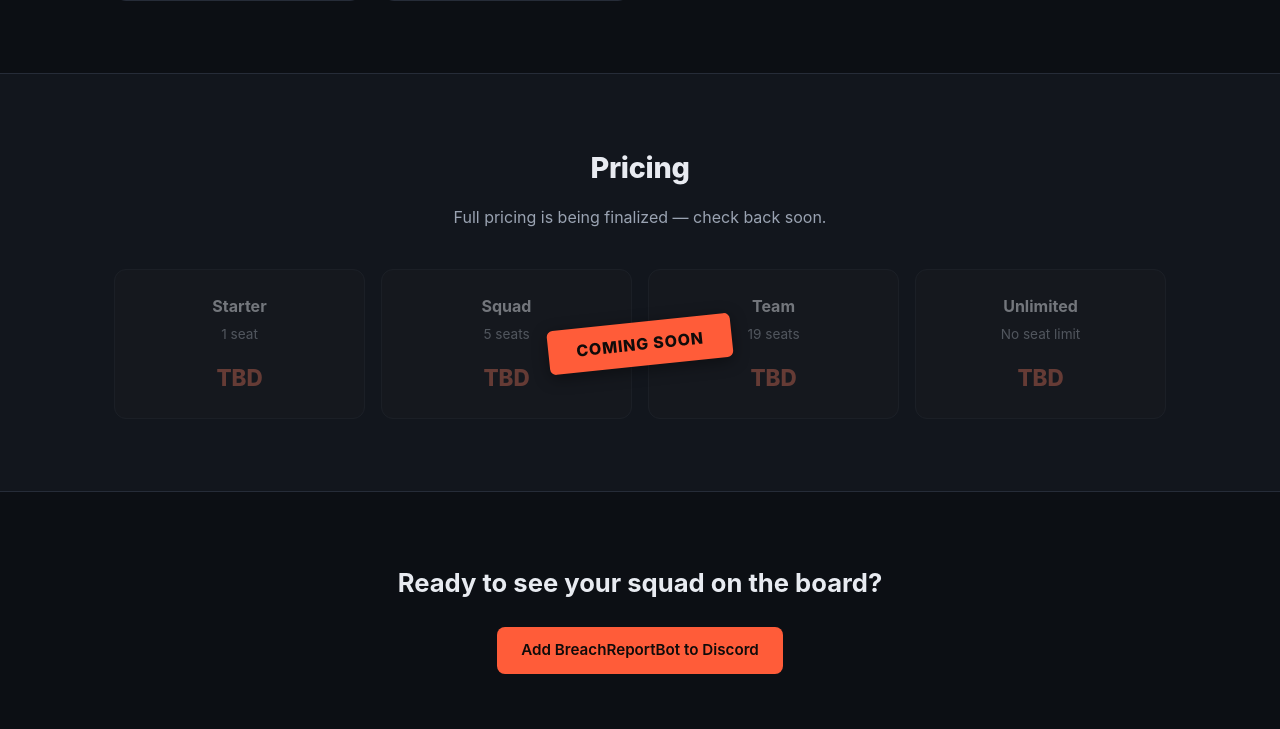
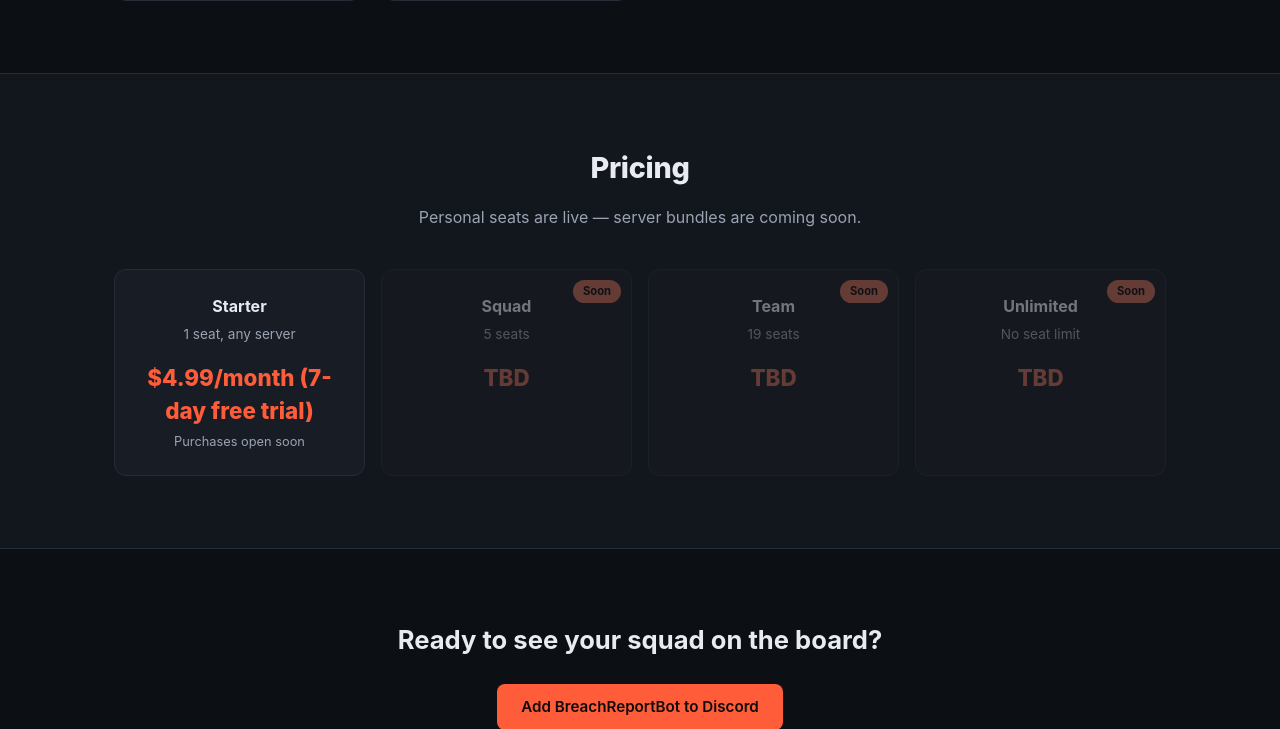
Before and after one commit to DeplorableTM/breachreportbot-site, a Flask app: page / in a window 1280 px wide. Shown: the part 1162-1891 px from the top of the page. Run offline with Flask 3, Linux system fonts and the light colour scheme.

Commit message:
Add website purchase flow: Discord login + Lemon Squeezy checkout
Personal (user-scope, 1-seat) purchases can now be started from the
website's pricing card, not just /subscribe in Discord. "Sign in with
Discord" (OAuth2, identify scope only) gets a real, verified Discord
user ID server-side, then a Lemon Squeezy checkout is created with
that ID embedded as custom_data -- identical in shape to what
/subscribe already produces in the bot, so the existing webhook
handler needs no changes to support this second purchase path.

Guild-scope bundles are deliberately not wired here yet (identify
alone doesn't reveal guild memberships; would need the guilds scope
and a server picker) -- add later if there's real demand.

Gracefully degrades to "Purchases open soon" / a friendly error page
until DISCORD_CLIENT_SECRET, LEMON_SQUEEZY_API_KEY, and
LEMON_SQUEEZY_STORE_ID are set on this service and the OAuth redirect
URI is registered in the Developer Portal.

```diff
--- a/app.py
+++ b/app.py
@@ -1,7 +1,17 @@
 import os
-from flask import Flask, render_template, abort, request, redirect
+import secrets
+from urllib.parse import urlencode
+
+import requests
+from flask import Flask, render_template, abort, request, redirect, session
 
 app = Flask(__name__)
+
+# Required for signing the session cookie that holds the OAuth CSRF state (see /buy
+# and /auth/discord/callback below). Must be set to a fixed value in Railway -- a
+# per-process random fallback would break state verification the moment gunicorn
+# runs more than one worker (each worker would sign with a different secret).
+app.secret_key = os.environ.get("FLASK_SECRET_KEY") or secrets.token_hex(32)
 
 
 @app.before_request
@@ -20,12 +30,138 @@ INVITE_URL = (
     if DISCORD_CLIENT_ID else "#"
 )
 
+# ── Website purchase flow (user-scope only for now -- see BreachReport.py's
+# SEAT_BUNDLES for the guild-scope bundles, not wired here yet) ────────────────
+# "Sign in with Discord" (OAuth2, identify scope only) gets a real, verified Discord
+# user ID server-side, then a Lemon Squeezy checkout is created directly with that ID
+# embedded as custom_data -- identical in shape to what /subscribe already produces in
+# the bot, so the existing webhook handler needs no changes to support this second
+# purchase path.
+DISCORD_CLIENT_SECRET   = os.environ.get("DISCORD_CLIENT_SECRET", "")
+LEMON_SQUEEZY_API_KEY   = os.environ.get("LEMON_SQUEEZY_API_KEY", "")
+LEMON_SQUEEZY_STORE_ID  = os.environ.get("LEMON_SQUEEZY_STORE_ID", "")
+DISCORD_OAUTH_REDIRECT_URI = os.environ.get(
+    "DISCORD_OAUTH_REDIRECT_URI", "https://breachreportbot.com/auth/discord/callback"
+)
+
+# Must match SEAT_BUNDLES["user"]["1"] in BreachReport.py -- keep in sync by hand if
+# that ever changes, there's no shared source of truth between the two repos.
+USER_1_VARIANT_ID  = 1954632
+USER_1_PRICE_LABEL = "$4.99/month (7-day free trial)"
+
+
+def _buy_flow_configured():
+    return all([DISCORD_CLIENT_ID, DISCORD_CLIENT_SECRET, LEMON_SQUEEZY_API_KEY, LEMON_SQUEEZY_STORE_ID])
+
+
 PAGES = {"terms", "privacy", "refunds"}
 
 
 @app.route("/")
 def index():
-    return render_template("index.html", invite_url=INVITE_URL)
+    return render_template(
+        "index.html", invite_url=INVITE_URL,
+        buy_enabled=_buy_flow_configured(), user_1_price=USER_1_PRICE_LABEL,
+    )
+
+
+@app.route("/buy")
+def buy():
+    """Starts the Discord login step of the purchase flow. Only the user-scope 1-seat
+    bundle is wired up right now -- guild-scope purchases need a server picker (the
+    identify scope alone doesn't reveal guild memberships) and are deferred until
+    there's real demand for buying that way instead of via /subscribe in Discord."""
+    if not _buy_flow_configured():
+        return render_template("buy_error.html", reason="Purchases aren't set up yet — check back soon."), 503
+    state = secrets.token_urlsafe(32)
+    session["oauth_state"] = state
+    params = {
+        "client_id": DISCORD_CLIENT_ID,
+        "redirect_uri": DISCORD_OAUTH_REDIRECT_URI,
+        "response_type": "code",
+        "scope": "identify",
+        "state": state,
+    }
+    return redirect("https://discord.com/oauth2/authorize?" + urlencode(params))
+
+
+@app.route("/auth/discord/callback")
+def discord_callback():
+    if request.args.get("error"):
+        return render_template("buy_error.html", reason="Discord login was cancelled."), 400
+
+    state = request.args.get("state")
+    if not state or state != session.pop("oauth_state", None):
+        return render_template(
+            "buy_error.html", reason="Your login session expired or was invalid — please try again."
+        ), 400
+
+    code = request.args.get("code")
+    if not code:
+        return render_template("buy_error.html", reason="Missing authorization code from Discord."), 400
+
+    token_resp = requests.post(
+        "https://discord.com/api/oauth2/token",
+        data={
+            "client_id": DISCORD_CLIENT_ID,
+            "client_secret": DISCORD_CLIENT_SECRET,
+            "grant_type": "authorization_code",
+            "code": code,
+            "redirect_uri": DISCORD_OAUTH_REDIRECT_URI,
+        },
+        headers={"Content-Type": "application/x-www-form-urlencoded"},
+        timeout=10,
+    )
+    if token_resp.status_code != 200:
+        return render_template(
+            "buy_error.html", reason="Couldn't verify your Discord login — please try again."
+        ), 502
+    access_token = token_resp.json().get("access_token")
+
+    user_resp = requests.get(
+        "https://discord.com/api/users/@me",
+        headers={"Authorization": f"Bearer {access_token}"},
+        timeout=10,
+    )
+    discord_id = user_resp.json().get("id") if user_resp.status_code == 200 else None
+    if not discord_id:
+        return render_template(
+            "buy_error.html", reason="Couldn't read your Discord account — please try again."
+        ), 502
+
+    checkout_resp = requests.post(
+        "https://api.lemonsqueezy.com/v1/checkouts",
+        json={
+            "data": {
+                "type": "checkouts",
+                "attributes": {
+                    "checkout_data": {
+                        "custom": {
+                            "purchaser_discord_id": str(discord_id),
+                            "scope": "user",
+                            "bundle": "1",
+                        }
+                    }
+                },
+                "relationships": {
+                    "store":   {"data": {"type": "stores",   "id": str(LEMON_SQUEEZY_STORE_ID)}},
+                    "variant": {"data": {"type": "variants", "id": str(USER_1_VARIANT_ID)}},
+                },
+            }
+        },
+        headers={
+            "Authorization": f"Bearer {LEMON_SQUEEZY_API_KEY}",
+            "Content-Type": "application/vnd.api+json",
+            "Accept": "application/vnd.api+json",
+        },
+        timeout=10,
+    )
+    if checkout_resp.status_code >= 400:
+        return render_template(
+            "buy_error.html", reason="Couldn't create a checkout link — please try again in a moment."
+        ), 502
+
+    return redirect(checkout_resp.json()["data"]["attributes"]["url"])
 
 
 @app.route("/guide")
--- a/requirements.txt
+++ b/requirements.txt
@@ -1,2 +1,3 @@
 Flask==3.0.3
 gunicorn==22.0.0
+requests==2.32.3
--- a/static/style.css
+++ b/static/style.css
@@ -185,6 +185,26 @@ nav a:hover { color: var(--text); }
 .pricing-card h3 { font-size: 1rem; margin-bottom: 6px; }
 .seat-count { color: var(--text-dim); font-size: 0.85rem; margin-bottom: 16px; }
 .price { font-size: 1.4rem; font-weight: 800; color: var(--accent); }
+.price-note { color: var(--text-dim); font-size: 0.8rem; margin-top: 4px; }
+.pricing-card .btn { margin-top: 16px; }
+
+.pricing-card--soon {
+  position: relative;
+  opacity: 0.45;
+  filter: grayscale(40%);
+  pointer-events: none;
+}
+.pricing-card-badge {
+  position: absolute;
+  top: 10px;
+  right: 10px;
+  background: var(--accent);
+  color: #100b0a;
+  font-size: 0.7rem;
+  font-weight: 700;
+  padding: 3px 10px;
+  border-radius: 999px;
+}
 
 /* CTA band */
 .cta-band { padding: 72px 0; text-align: center; }
--- a/templates/index.html
+++ b/templates/index.html
@@ -52,31 +52,37 @@
 <section class="pricing" id="pricing">
   <div class="wrap">
     <h2>Pricing</h2>
-    <p class="pricing-note">Full pricing is being finalized — check back soon.</p>
-    <div class="coming-soon-wrap coming-soon-wrap--block">
+    <p class="pricing-note">Personal seats are live — server bundles are coming soon.</p>
     <div class="pricing-grid">
       <div class="pricing-card">
         <h3>Starter</h3>
-          <p class="seat-count">1 seat</p>
-          <p class="price">TBD</p>
+        <p class="seat-count">1 seat, any server</p>
+        {% if buy_enabled %}
+        <p class="price">{{ user_1_price }}</p>
+        <a class="btn btn-primary" href="/buy">Get Started</a>
+        {% else %}
+        <p class="price">{{ user_1_price }}</p>
+        <p class="price-note">Purchases open soon</p>
+        {% endif %}
       </div>
-        <div class="pricing-card">
+      <div class="pricing-card pricing-card--soon">
+        <span class="pricing-card-badge">Soon</span>
         <h3>Squad</h3>
         <p class="seat-count">5 seats</p>
         <p class="price">TBD</p>
       </div>
-        <div class="pricing-card">
+      <div class="pricing-card pricing-card--soon">
+        <span class="pricing-card-badge">Soon</span>
         <h3>Team</h3>
         <p class="seat-count">19 seats</p>
         <p class="price">TBD</p>
       </div>
-        <div class="pricing-card">
+      <div class="pricing-card pricing-card--soon">
+        <span class="pricing-card-badge">Soon</span>
         <h3>Unlimited</h3>
         <p class="seat-count">No seat limit</p>
         <p class="price">TBD</p>
       </div>
-      </div>
-      <span class="coming-soon-badge coming-soon-badge--center">Coming Soon</span>
     </div>
   </div>
 </section>
```
Also changed, not shown: templates/buy_error.html (added, +9 -0 lines). Lines whose indentation alone changed are shown as unchanged.
